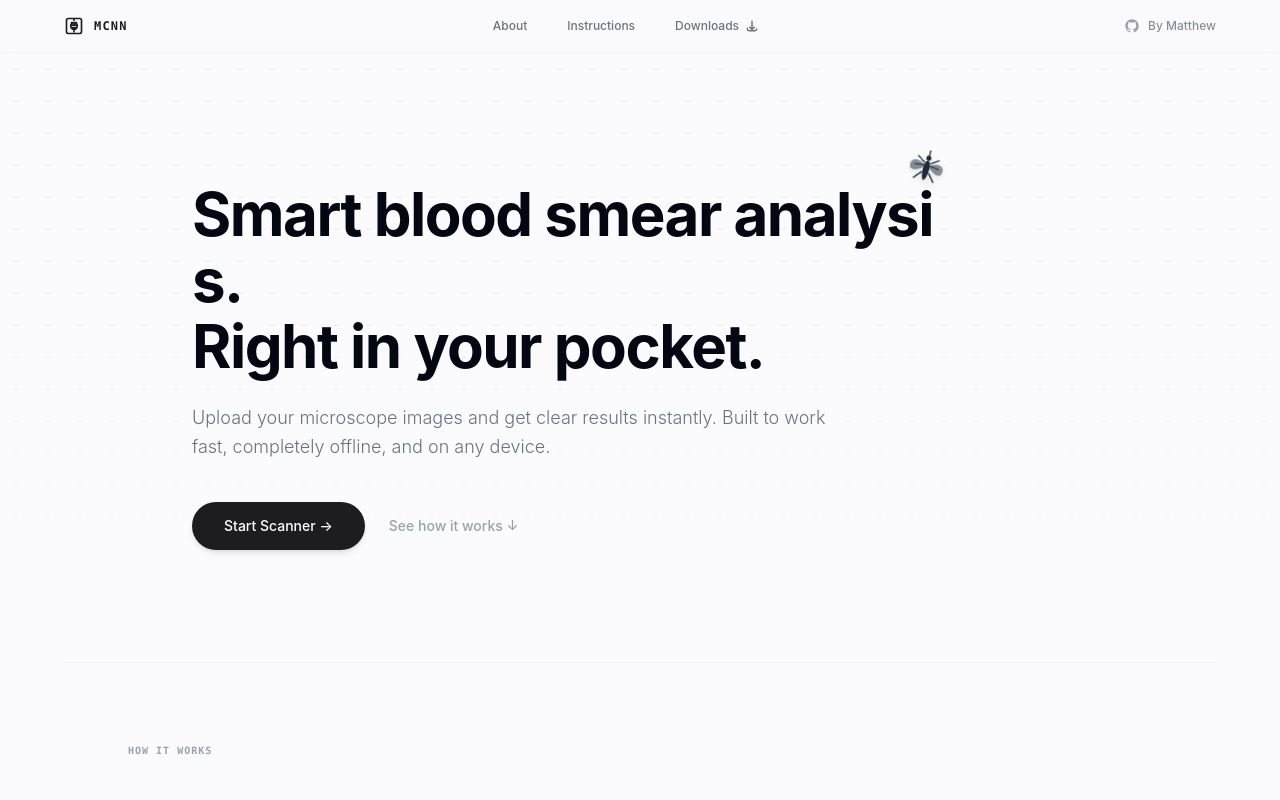
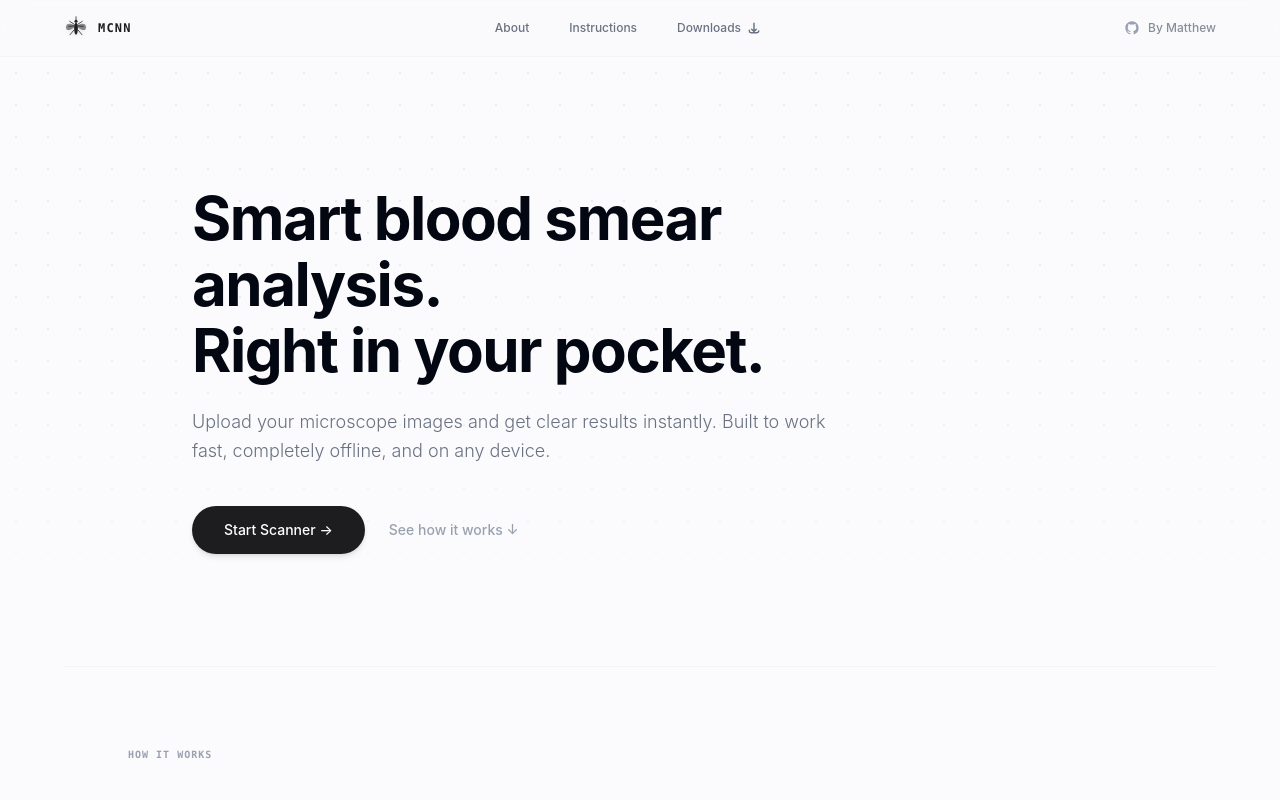
Before and after one commit to Shekwoyan/microscan-app, a React (Vite) app: page / in a window 1280 px wide. Shown: the top 800 px of the page. Built offline with nearby package versions, Linux system fonts and the light colour scheme.

Commit message:
Move mosquito animation to header logo

```diff
--- a/src/App.jsx
+++ b/src/App.jsx
@@ -181,9 +181,25 @@ export default function App() {
           onClick={() => setView('landing')}
           className="flex items-center gap-2.5 cursor-pointer group text-[#1D1D1F]"
         >
-          <svg className="w-5 h-5 text-[#1D1D1F] transition-transform duration-300 group-hover:scale-105" fill="none" stroke="currentColor" viewBox="0 0 24 24">
-            <path strokeLinecap="round" strokeLinejoin="round" strokeWidth="2" d="M12 4v1m0 11v3m0-11a4 4 0 110 8 4 4 0 010-8zm0 0v3m-3-3h6m-6 3h6m-6 3h6M5 21h14a2 2 0 002-2V5a2 2 0 00-2-2H5a2 2 0 00-2 2v14a2 2 0 002 2z" />
-          </svg>
+          <div className="relative w-6 h-6 flex items-center justify-center">
+            <div className="animate-fly-fade absolute">
+              <div className="animate-[flyXLeft_2.5s_ease-out_forwards]">
+                <div className="animate-[flyYArc_2.5s_forwards]">
+                  <div className="animate-[flyRotateLeft_2.5s_forwards]">
+                    <svg className="w-6 h-6 text-[#1D1D1F] transition-transform duration-300 group-hover:scale-110 drop-shadow-sm" viewBox="0 0 64 64" fill="currentColor">
+                      <path d="M32 10V2" stroke="currentColor" strokeWidth="2" strokeLinecap="round" />
+                      <circle cx="32" cy="14" r="4" />
+                      <path d="M32 18c-3 0-5 6-5 14s2 18 5 18 5-10 5-18-2-14-5-14z" />
+                      <path d="M28 26C14 16 2 22 6 34c2.5 7.5 14 2 22-5z" opacity="0.5" />
+                      <path d="M36 26c14-10 26-4 22 8-2.5 7.5-14 2-22-5z" opacity="0.5" />
+                      <path d="M27 22l-12-8m12 12l-14 2m13 10l-10 12" stroke="currentColor" strokeWidth="2" strokeLinecap="round" fill="none" />
+                      <path d="M37 22l12-8m-12 12l14 2m-13 10l10 12" stroke="currentColor" strokeWidth="2" strokeLinecap="round" fill="none" />
+                    </svg>
+                  </div>
+                </div>
+              </div>
+            </div>
+          </div>
           <span className="text-xs font-mono font-bold tracking-widest uppercase">MCNN</span>
         </div>
 
@@ -308,28 +324,7 @@ export default function App() {
 
               <div className="max-w-5xl mx-auto px-6 pt-32 pb-28 text-left md:px-16 relative z-10 animate-apple-in" style={{ animationDelay: '100ms' }}>
                 <h1 className="text-4xl md:text-5xl lg:text-6xl font-bold tracking-tight text-gray-950 leading-[1.1] mb-6 max-w-3xl">
-                  Smart blood smear analys<span className="relative inline-block">i
-                    {/* The Mosquito Animation */}
-                    <div className="absolute left-1/2 bottom-full pointer-events-none z-20 w-0 h-0 flex items-end justify-center -mb-2">
-                      <div className="animate-fly-fade">
-                        <div className="animate-[flyXLeft_2.5s_ease-out_forwards]">
-                          <div className="animate-[flyYArc_2.5s_forwards]">
-                            <div className="animate-[flyRotateLeft_2.5s_forwards]">
-                              <svg className="w-8 h-8 md:w-10 md:h-10 text-gray-800 drop-shadow-md" viewBox="0 0 64 64" fill="currentColor">
-                                <path d="M32 10V2" stroke="currentColor" strokeWidth="2" strokeLinecap="round" />
-                                <circle cx="32" cy="14" r="4" />
-                                <path d="M32 18c-3 0-5 6-5 14s2 18 5 18 5-10 5-18-2-14-5-14z" />
-                                <path d="M28 26C14 16 2 22 6 34c2.5 7.5 14 2 22-5z" opacity="0.5" />
-                                <path d="M36 26c14-10 26-4 22 8-2.5 7.5-14 2-22-5z" opacity="0.5" />
-                                <path d="M27 22l-12-8m12 12l-14 2m13 10l-10 12" stroke="currentColor" strokeWidth="2" strokeLinecap="round" fill="none" />
-                                <path d="M37 22l12-8m-12 12l14 2m-13 10l10 12" stroke="currentColor" strokeWidth="2" strokeLinecap="round" fill="none" />
-                              </svg>
-                            </div>
-                          </div>
-                        </div>
-                      </div>
-                    </div>
-                  </span>s. <br />Right in your pocket.
+                  Smart blood smear analysis. <br />Right in your pocket.
                 </h1>
 
                 <p className="text-base md:text-lg text-gray-500 max-w-2xl font-light leading-relaxed mb-10">
--- a/src/index.css
+++ b/src/index.css
@@ -45,14 +45,14 @@ input[type="file"],
 
 @keyframes flyYArc {
   0% { transform: translateY(0); animation-timing-function: ease-out; }
-  50% { transform: translateY(25vh); animation-timing-function: ease-in-out; }
+  50% { transform: translateY(15vh); animation-timing-function: ease-in-out; }
   100% { transform: translateY(0); }
 }
 
 @keyframes flyRotateLeft {
   0% { transform: rotate(90deg); }
   50% { transform: rotate(30deg); }
-  100% { transform: rotate(15deg); }
+  100% { transform: rotate(0deg); }
 }
 
 @keyframes flyFade {
```
Also changed, not shown: 4 other files (tests, documents, lock files or other folders).
